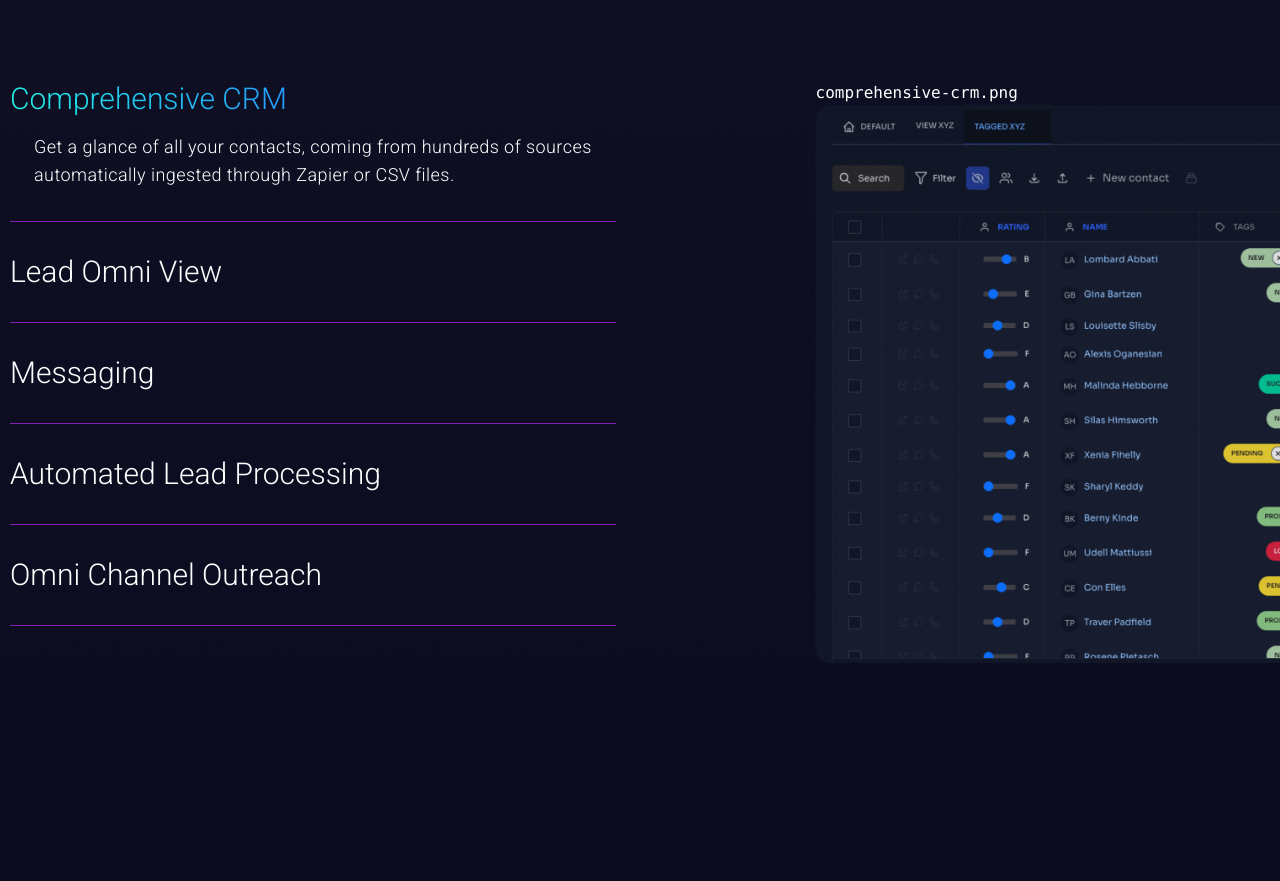
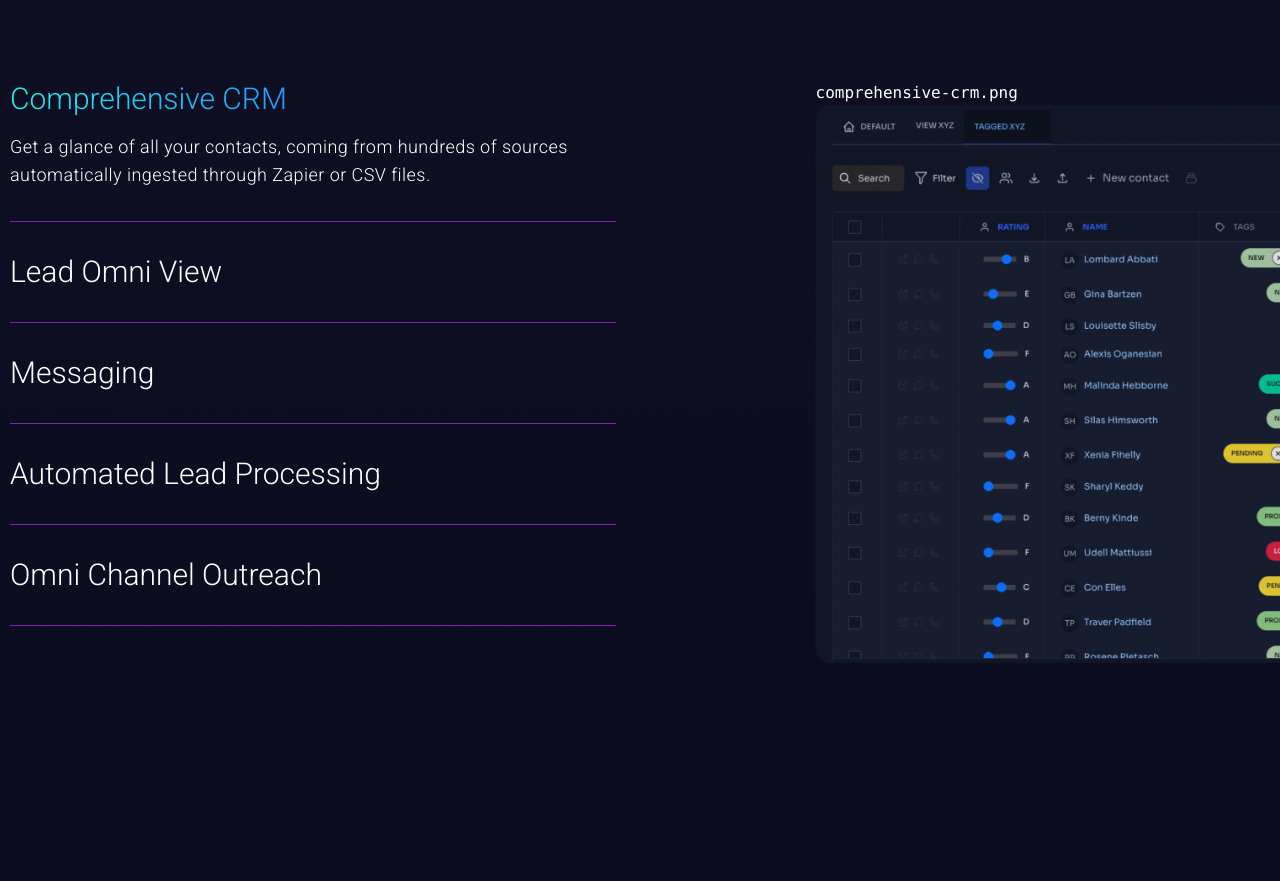
Before and after one commit to Meid-KH/conduitcrm-v2, a Next.js app: page / in a window 1280 px wide. Shown: the part 2760-3641 px from the top of the page. Built offline with nearby package versions, Linux system fonts and the light colour scheme.

Commit message:
- HP updated

```diff
--- a/app/page.tsx
+++ b/app/page.tsx
@@ -228,9 +228,9 @@ const Crm = () => {
 								</div>
 								<p
 									className={classNames(
-										"mt-4 pl-6 text-lg font-light tracking-wide",
+										"mt-4 text-lg font-light tracking-wide",
 										item.slug !== selectedFeature.slug &&
-											"pl-0 hidden"
+											"hidden"
 									)}
 								>
 									{item?.description}
```
